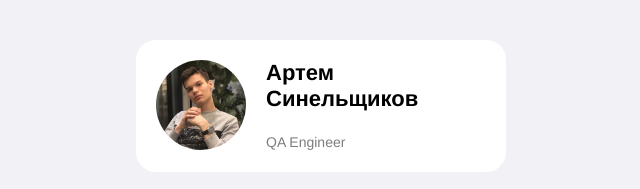
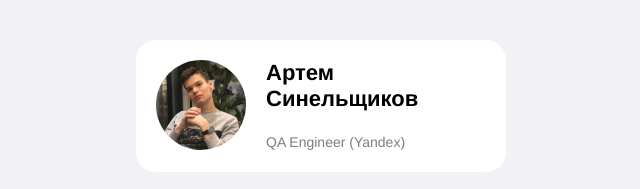
Before and after one commit to ArtemSinelshchikov/ArtemSinelshchikov.github.io, a plain HTML site: page index.html in a window 1280 px wide. Shown: the top 189 px of the page, 319-959 px from the left. Drawn offline with Linux system fonts and the light colour scheme.

Commit message:
Название компании в заголовке

```diff
--- a/index.html
+++ b/index.html
@@ -17,7 +17,7 @@
       <img src="./me.jpeg" alt="me" class="header__me" />
       <div class="header__textContainer">
         <h1 class="header__title">Артем Синельщиков</h1>
-        <h3 class="header__subtitle">QA Engineer</h3>
+        <h3 class="header__subtitle">QA Engineer (Yandex)</h3>
       </div>
     </header>
     <main>
```
